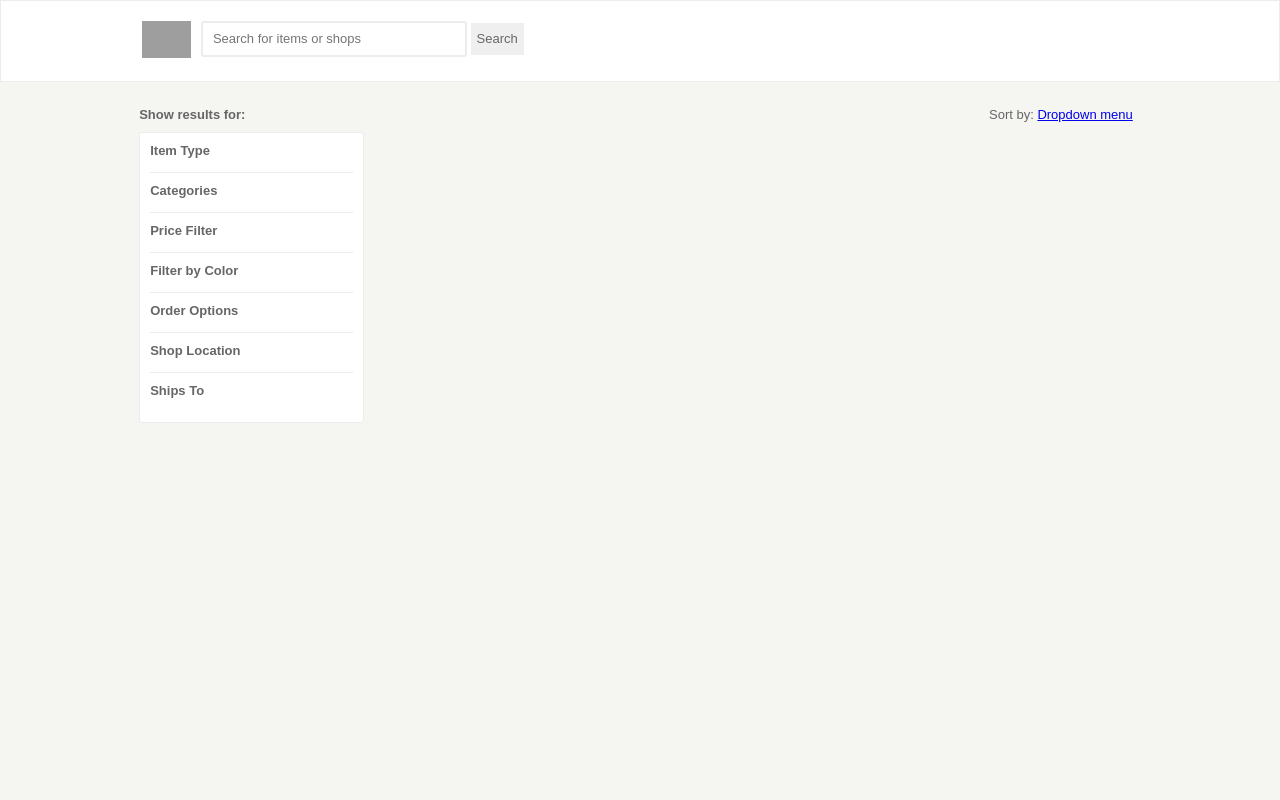
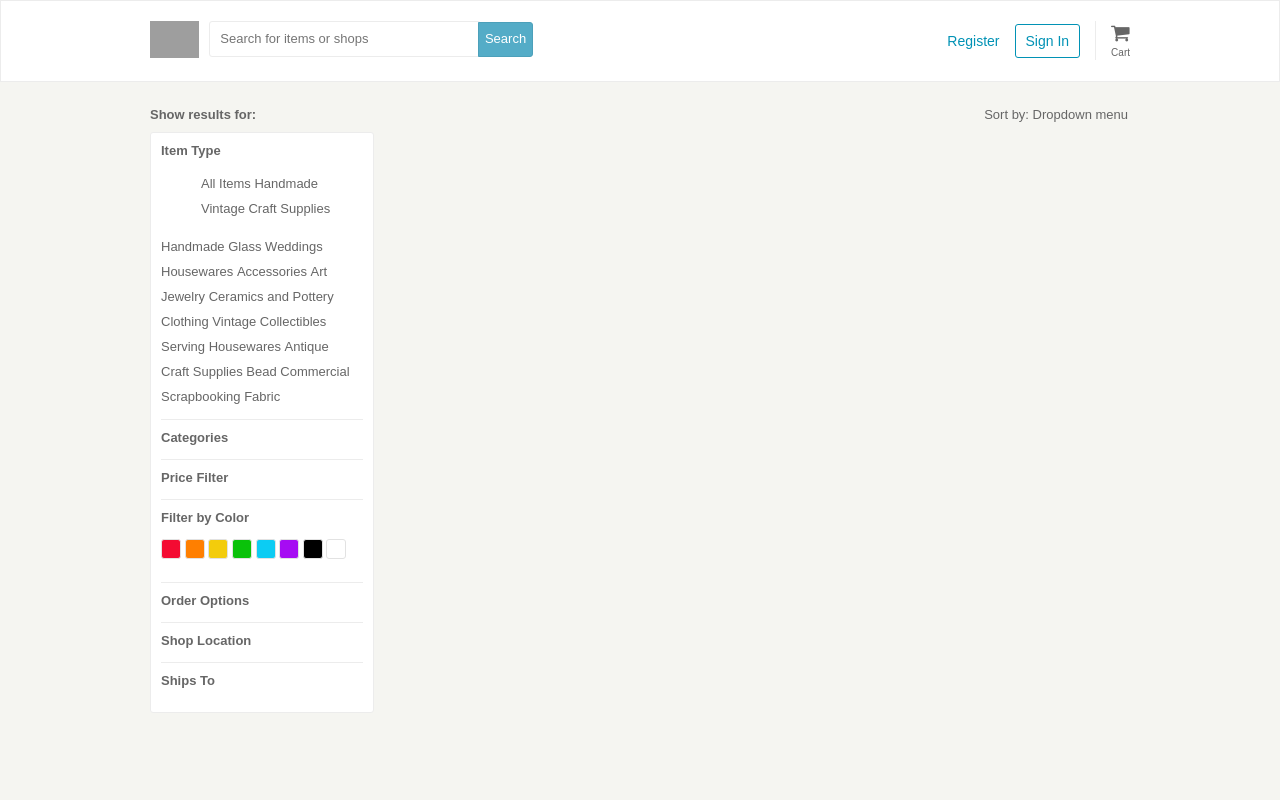
Before and after one commit to mrbrianleo/etsy, a plain HTML site: page index.html in a window 1280 px wide. Shown: the top 800 px of the page. Drawn offline with nearby package versions, Linux system fonts and the light colour scheme; grey boxes are pictures that could not be loaded.

Commit message:
header complete

```diff
--- a/index.html
+++ b/index.html
@@ -3,6 +3,7 @@
   <head>
     <title>Etsy Iron Yard Clone | Search</title>
     <link rel="stylesheet" type="text/css" href="normalize.css">
+    <link rel="stylesheet" href="http://maxcdn.bootstrapcdn.com/font-awesome/4.3.0/css/font-awesome.min.css">
     <link rel="stylesheet" type="text/css" href="main.css">
     <link rel="shortcut icon" href="https://www.etsy.com/images/favicon.ico">
     <script src="https://cdnjs.cloudflare.com/ajax/libs/underscore.js/1.7.0/underscore-min.js"></script>
@@ -22,17 +23,63 @@
           </form>
         </div>
         <div class="browse"></div>
-        <div class="right-nav"></div>
+        <div class="right-nav">
+          <div class="register"><a href="#">Register</a></div>
+          <a href="#" class="sign-in">Sign In</a>
+          <div class="cart">
+            <span><i class="fa fa-shopping-cart fa-2x"></i></span>
+            <span>Cart</span>
+          </div>
+        </div>
       </div>
     </div>
     <div class="content">
       <div class="filters">
         <div class="filter-header"><h4>Show results for:</h4></div>
         <div class="filter-wrapper">
-          <div class="filter-item-type filter-box"><h4>Item Type</h4></div>
+          <div class="filter-item-type filter-box">
+            <h4>Item Type</h4>
+            <ul>
+              <li>All Items</li>
+              <li>Handmade</li>
+              <li>Vintage</li>
+              <li>Craft Supplies</li>
+            </ul>
+              <li>Handmade</li>
+              <li>Glass</li>
+              <li>Weddings</li>
+              <li>Housewares</li>
+              <li>Accessories</li>
+              <li>Art</li>
+              <li>Jewelry</li>
+              <li>Ceramics and Pottery</li>
+              <li>Clothing</li>
+              <li>Vintage</li>
+              <li>Collectibles</li>
+              <li>Serving</li>
+              <li>Housewares</li>
+              <li>Antique</li>
+              <li>Craft Supplies</li>
+              <li>Bead</li>
+              <li>Commercial</li>
+              <li>Scrapbooking</li>
+              <li>Fabric</li>
+
+          </div>
           <div class="filter-categories filter-box"><h4>Categories</h4></div>
           <div class="filter-price filter-box"><h4>Price Filter</h4></div>
-          <div class="filter-color filter-box"><h4>Filter by Color</h4></div>
+          <div class="filter-color filter-box">
+            <h4>Filter by Color</h4>
+            <ul>
+              <li><a href="#"><div class="swatch red"></div></a></li>
+              <li><a href="#"><div class="swatch orange"></div></a></li>
+              <li><a href="#"><div class="swatch yellow"></div></a></li>
+              <li><a href="#"><div class="swatch green"></div></a></li>
+              <li><a href="#"><div class="swatch blue"></div></a></li>
+              <li><a href="#"><div class="swatch purple"></div></a></li>
+              <li><a href="#"><div class="swatch black"></div></a></li>
+              <li><a href="#"><div class="swatch white"></div></a></li>
+          </div>
           <div class="filter-order-options filter-box"><h4>Order Options</h4></div>
           <div class="filter-shop-location filter-box"><h4>Shop Location</h4></div>
           <div class="filter-ships-to filter-box"><h4>Ships To</h4></div>
@@ -47,7 +94,7 @@
           </div>
         </div>
         <div class="product-listings"></div>
-        <div class="right-related">RELATED SEARCHES HERE</div>
+        <div class="right-related">Related to <span class="keyword"></span></div>
         <div class="more-shops">MORE SHOPS HERE</div>
         <div class="more-pages">MORE PAGE STUFF HERE</div>
       </div>
--- a/main.css
+++ b/main.css
@@ -6,6 +6,16 @@ body {
 }
 
 /* PAGE LAYOUT */
+
+a {
+  text-decoration: none;
+  color: inherit;
+}
+
+a:hover {
+  text-decoration: underline;
+  text-decoration-color: inherit;
+}
 
 h4 {
   margin: 0 0 4px 0;
@@ -16,17 +26,31 @@ h4 {
   margin-top: -10px;
 }
 
+textarea, input {
+  box-shadow: none;
+}
+
 .search-field {
-  line-height: 30px;
-  padding-left: 10px;
+  line-height: 34px;
+  padding: 0 10px;
   min-width: 250px;
   border-radius: 3px;
-  border: 2px solid #ececec;
+  border: 1px solid #ececec;
+  -webkit-appearance: none;
+}
+
+.search-field:active {
+  border: 1px solid #4ca0ba;
 }
 
 .search-button {
   line-height: 30px;
-  border: none;
+  border: 1px solid #4ca0ba;
+  margin-left: -7px;
+  padding-bottom: 2px;
+  color: #fff;
+  background-color: #54acc7;
+  border-radius: 0 3px 3px 0;
 }
 
 .header {
@@ -37,7 +61,7 @@ h4 {
 }
 
 .header-content {
-  width: 78%;
+  width: 980px;
   margin: 10px auto;
 /*  border 1px solid red;
   background-color: blue;*/
@@ -55,7 +79,7 @@ h4 {
 }
 
 .content {
-  width: 82%;
+  width: 980px;
   margin: 10px auto;
 /*  border: 2px solid blue;
 */  overflow: hidden;
@@ -63,9 +87,8 @@ h4 {
 
 .filters {
   float: left;
-  width: 225px;
-  height: 500px;
-  margin-left: 24px;
+  width: 224px;
+  height: auto;
 }
 
 .filter-header {
@@ -96,9 +119,17 @@ h4 {
   border-bottom: none;
 }
 
+.filter-color ul, li{
+  list-style-type: none;
+  margin: 5px 0;
+  padding: 0;
+  display: inline-block;
+  m
+}
+
 .right {
   float: right;
-  width: 765px;
+  width: 756px;
   height: auto;
 }
 
@@ -107,7 +138,7 @@ h4 {
 }
 
 .right-header-container {
-  margin: 10px 32px 10px 9px;
+  margin: 10px 2px 10px 30px;
   position: relative;
   padding-top: 5px;
 }
@@ -115,6 +146,44 @@ h4 {
 .right-header h4 {
   float: left;
   padding-right: 5px;
+}
+
+.right-nav {
+  float: right;
+  font-size: 14px;
+}
+
+.register {
+  float: left;
+  color: #0192B5;
+  padding: 9px 0;
+  margin-top: 3px;
+}
+
+.sign-in {
+  float: left;
+  border: 1px solid #0192B5;
+  padding: 8px 10px;
+  color: #0192B5;
+  border-radius: 3px;
+  margin: 3px 15px 0 15px;
+}
+
+.sign-in:hover {
+  text-decoration: none;
+  background-color: rgba(1, 146, 181, 0.27);
+}
+
+.cart {
+  display: inline-block;
+  border-left: 1px solid #ececec;
+  padding: 0 0 0 15px;
+  font-size: 10px;
+}
+
+.cart span {
+  display: block;
+  padding: 2px 0;
 }
 
 .keyword-results {
@@ -126,18 +195,19 @@ h4 {
 }
 
 .product-listings {
-  margin-left: 7px;
   height: 2150px;
 }
 
 .right-related {
   height: 125px;
   border: 1px solid green;
+  margin-left: 28px;
 }
 
 .more-shops {
   height: 40px;
   border: 1px solid green;
+  margin-left: 28px;
 }
 
 .more-pages {
@@ -150,6 +220,7 @@ h4 {
   margin: 0 auto;
   height: 200px;
   clear: both;
+  border: 1px solid red;
 }
 
 .footer {
@@ -160,6 +231,7 @@ h4 {
   width: 100%;
   margin: 0 auto;
   overflow: hidden;
+  border: 1px solid red;
 }
 
 .footer-container h4 {
@@ -172,6 +244,7 @@ h4 {
   margin: 0 0 0 23px;
   height: 180px;
   float: left;
+  border: 1px solid red;
 }
 
 
@@ -190,7 +263,7 @@ h4 {
   color: #666;
   border: 1px solid #ececec;
   border-radius: 2px;
-  margin: 0 28px 18px 0;
+  margin: 0 0px 18px 28px;
   background-color: #fff;
   font-size: 12px;
 }
@@ -226,15 +299,6 @@ h4 {
   margin: 0 auto 0 auto;
 }
 
-.product-info a {
-  text-decoration: none;
-  color: inherit;
-}
-
-.product-info a:hover {
-  text-decoration: underline;
-  text-decoration-color: #666;
-}
 
 .product-title {
   white-space: nowrap;
@@ -259,3 +323,46 @@ h4 {
 }
 
 /* END PRODUCT LISTING TEMPLATE*/
+
+/* SWATCHES */
+
+.swatch {
+  border: 1px solid #e2e2e2;
+  border-radius: 3px;
+  height: 18px;
+  width: 18px;
+  display: inline-block;
+}
+
+
+.red {
+  background-color: #f40b32;
+}
+
+.orange {
+  background-color: #ff7f00;
+}
+
+.yellow {
+  background-color: #f3cc0c;
+}
+
+.green {
+  background-color: #0ac20a;
+}
+
+.blue {
+  background-color: #0cccf3;
+}
+
+.purple {
+  background-color: #a60cf3;
+}
+
+.black {
+  background-color: #000;
+}
+
+.white {
+  background-color: #fff;
+}
```
Also changed, not shown: font-awesome.css (added).
